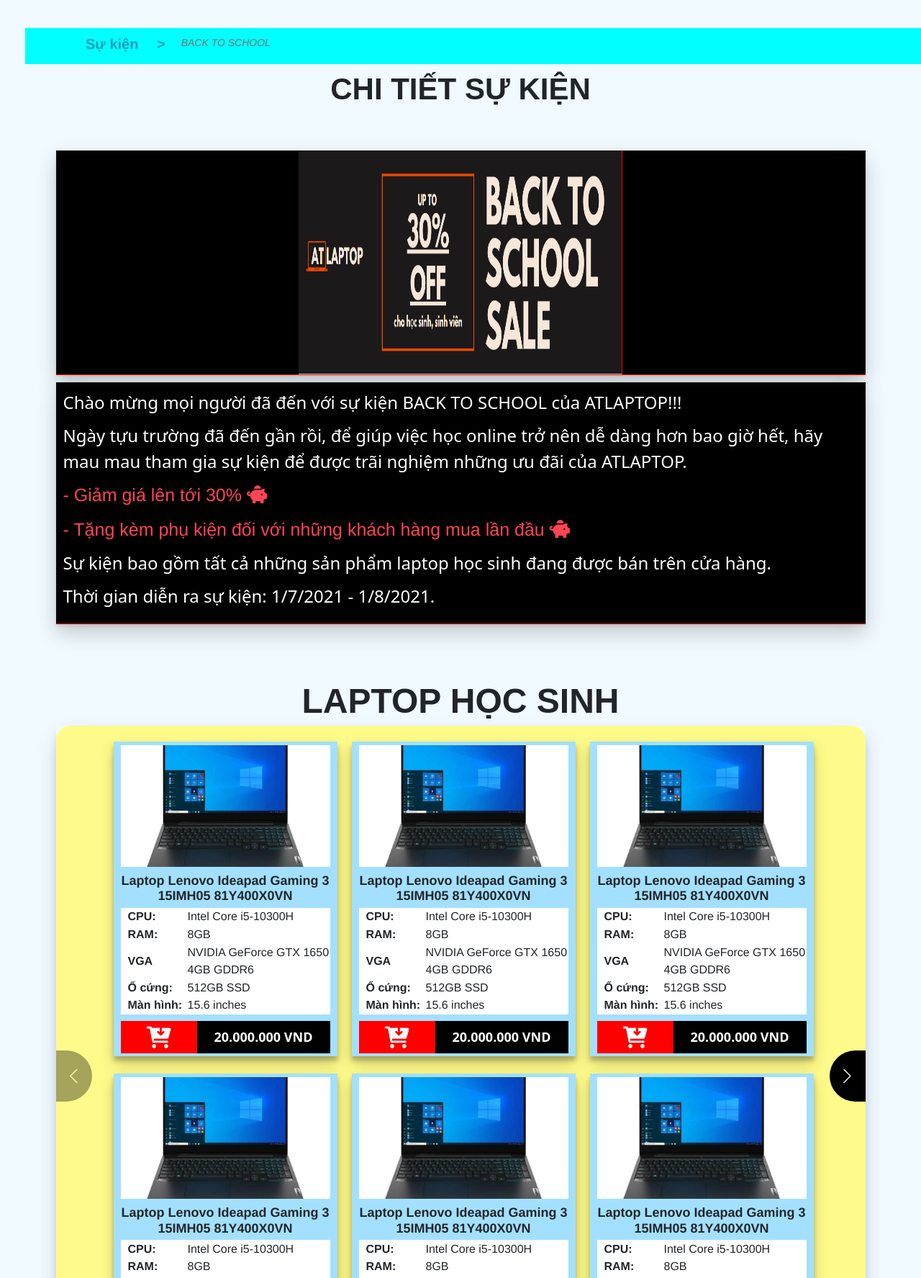
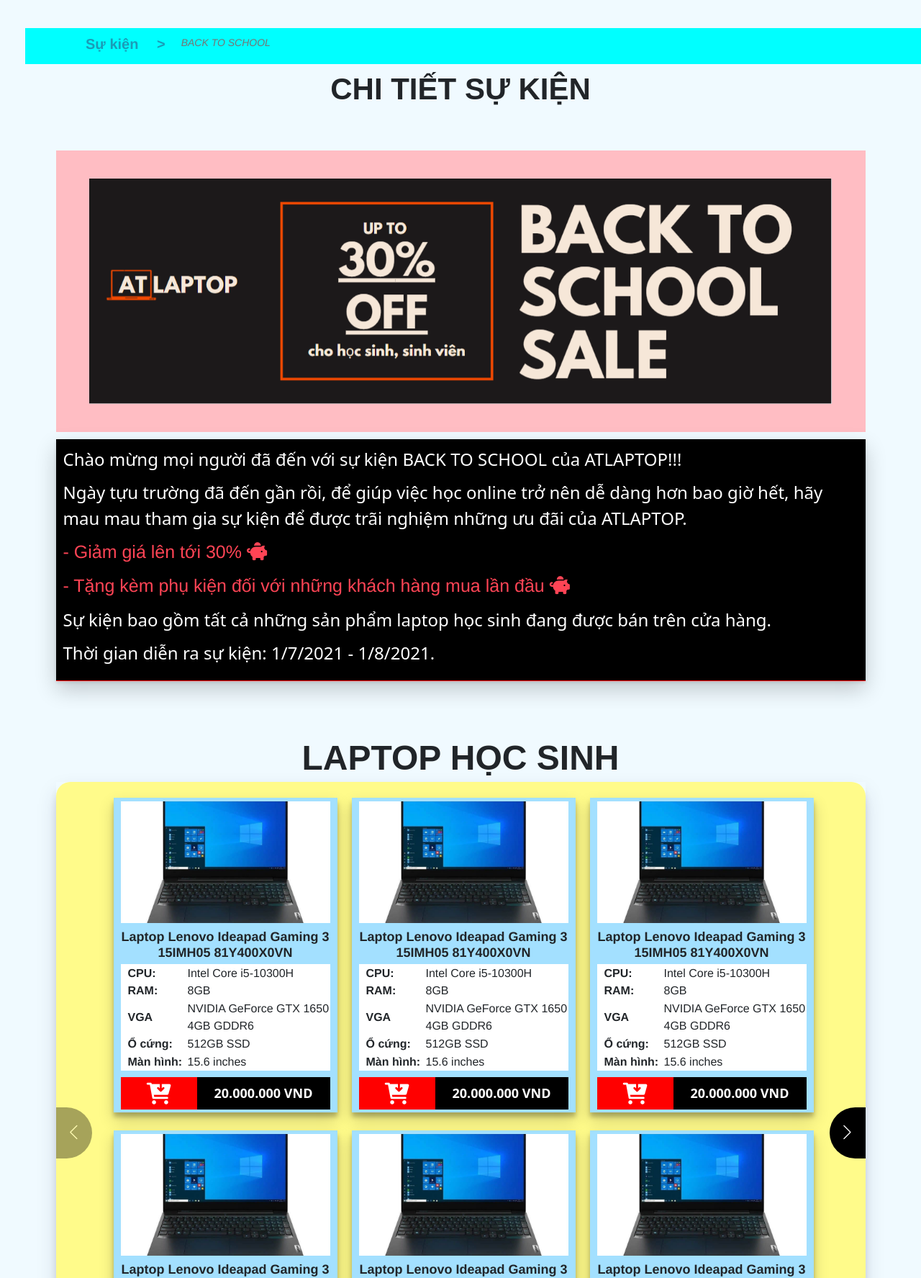
Before and after one commit to Trugtie/atproject, a PHP site: page /detailsukien.php in a window 1280 px wide. Shown: the part 122-1897 px from the top of the page at 72% size. Run offline with PHP 8.4, Linux system fonts and the light colour scheme; some libraries are stand-ins or nearby versions; some web fonts are replaced.

Commit message:
img full chitietsukien

```diff
--- a/detailsukien.php
+++ b/detailsukien.php
@@ -25,11 +25,20 @@
     <div class="container">
         <h1 class="cateHeader text-center event__header animate-top" id="categories__work" style="font-size: 42px;">CHI TIẾT SỰ KIỆN</h1>
         <div class="flex" style="margin-bottom:10px; background-color: black">
-        <div class="event d-flex">
-            <div class="event__img" style=" margin-left:30%">
-                <img src="./images/schoolsale.PNG" alt="">
+
+    <section class="sale">
+        <div class="container">
+            <div id="carouselExampleControls" class="carousel slide" data-ride="carousel">
+                <div class="carousel-inner">
+
+                    <div class="carousel-item active">
+                        <img src="./images/schoolsale.PNG" class="d-block w-100" alt="schooclsale">
+                    </div>
+
+                </div>
             </div>
         </div>
+    </section>
         </div>
         <div class="event d-flex">
             <div class="event__content flex-grow-1  flex-column justify-content-between" style="background-color: black; color:white; ">
```
